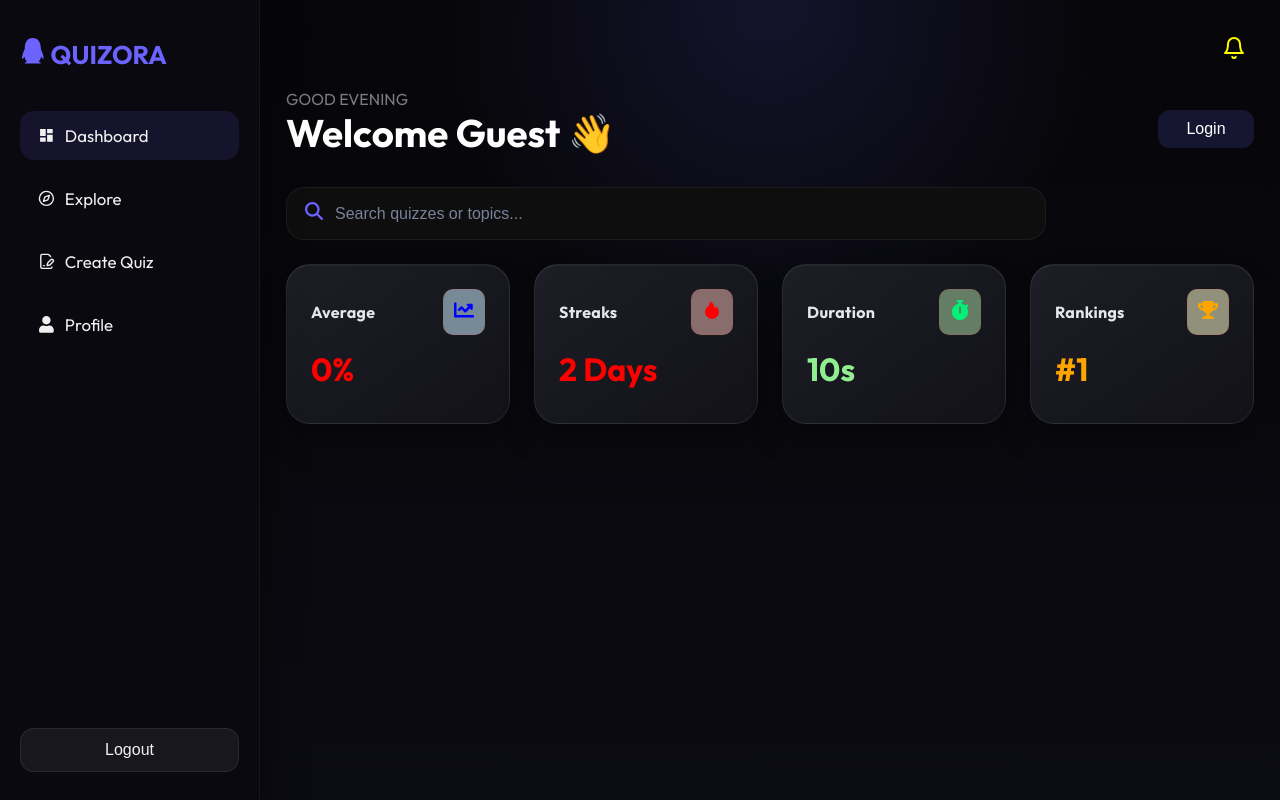
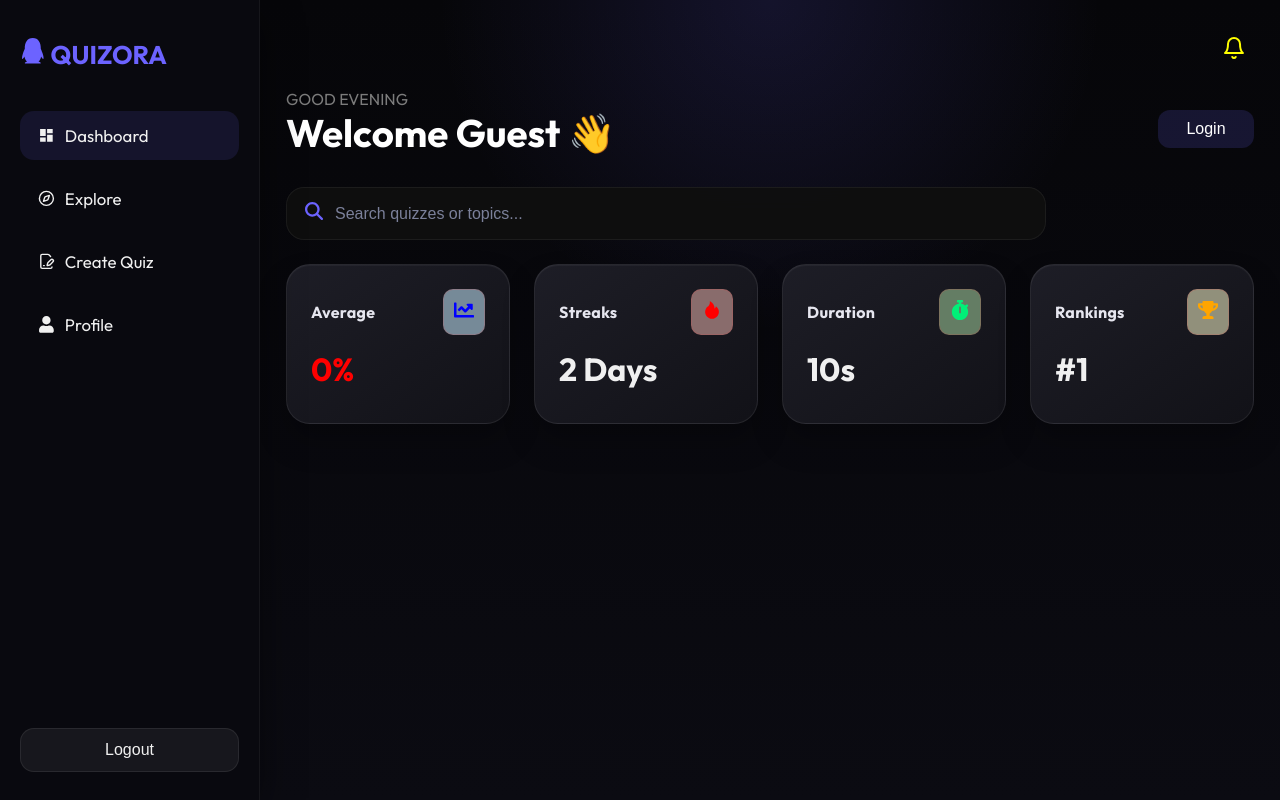
Before and after one commit to Tammyboy23/Quiz-App, a React (Vite) app in the folder Frontend/: page / in a window 1280 px wide. Built offline with nearby package versions, Linux system fonts and the light colour scheme; a web font is replaced by a local one.

Commit message:
Chnge in board color

```diff
--- a/Frontend/src/Pages/Home.jsx
+++ b/Frontend/src/Pages/Home.jsx
@@ -37,17 +37,13 @@ function Home(){
                 <div className="board-top"><h3>Streaks</h3> <span style={{
                     background: 'hsl(0, 12%, 48%)',
                 }}><AiFillFire  size="20" color="red"/></span></div>
-                <h1 style={{
-                    color: 'red',
-                }}>2 Days</h1>
+                <h1>2 Days</h1>
             </div>
             <div className="board">
                 <div className="board-top"><h3>Duration</h3><span style={{
                     background: 'hsl(120, 11%, 44%)',
                 }}><FaStopwatch size="20" color="hsl(150, 100%, 47%)"/> </span></div>
-                <h1 style={{
-                    color: 'lightgreen'
-                }}>10s</h1>
+                <h1>10s</h1>
             </div>
             <div className="board">
                 <div className="board-top">
@@ -56,9 +52,7 @@ function Home(){
                         background: '#91907b',
                     }}><FaTrophy  size="20" color="orange"/></span>
                 </div>
-                <h1 style={{
-                    color: 'orange',
-                }}>#1</h1>
+                <h1>#1</h1>
             </div>
         </div>
         </div>
--- a/Frontend/src/index.css
+++ b/Frontend/src/index.css
@@ -1155,7 +1155,10 @@ body{
   border-color: rgba(108, 99, 255, 0.35);
   box-shadow: 0 20px 34px rgba(108, 99, 255, 0.14), inset 0 1px 0 rgba(255, 255, 255, 0.04);
 }
-
+.board p{
+  margin-top: 20px;
+  font-size: 0.7rem;
+}
 /* ── MOBILE NAV / DRAWER ── */
 .burger-btn {
   display: none;
```
Also changed, not shown: 1 other file (tests, documents, lock files or other folders).
